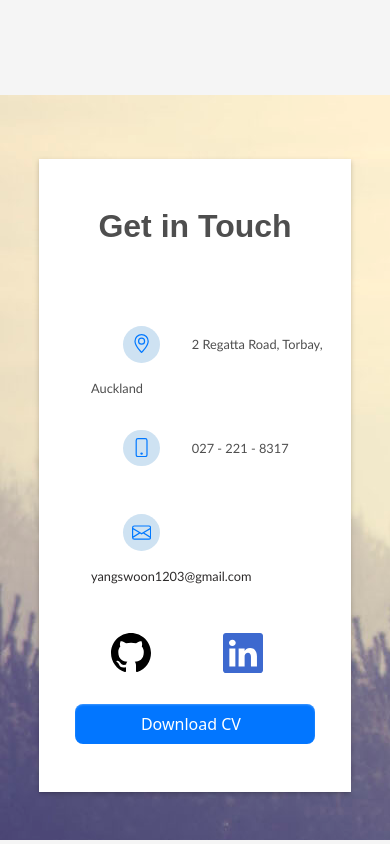
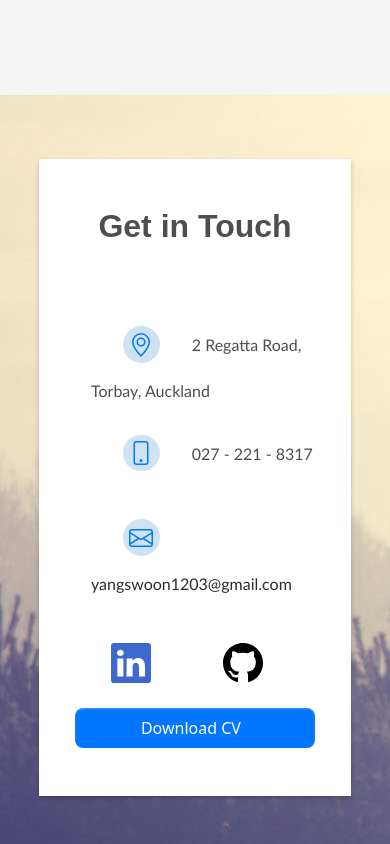
Before and after one commit to seuyan13/myPortfolioPage, a React (Create React App) app: page / in a window 390 px wide. Shown: the part 8391-9235 px from the top of the page. Built offline with nearby package versions, Linux system fonts and the light colour scheme.

Commit message:
update css

```diff
--- a/src/components/ContactSection/Contact.module.css
+++ b/src/components/ContactSection/Contact.module.css
@@ -117,6 +117,10 @@
     text-align: left;
   }
 
+  .column .linkerList {
+    float: none;
+  }
+
   .cvContainer {
     float: none;
     margin: 0;
@@ -124,9 +128,3 @@
     width: 15rem;
   }
 }
-
-@media only screen and (max-width: 500px) {
-  .iconList li {
-    font-size: 0.8rem;
-  }
-}
--- a/src/components/ProjectSection/ModalBox.module.css
+++ b/src/components/ProjectSection/ModalBox.module.css
@@ -151,7 +151,7 @@
 }
 
 /**/
-@media only screen and (max-width: 900px) {
+@media only screen and (max-width: 1000px) {
   .modalContainer {
     padding: 0;
   }
@@ -168,6 +168,11 @@
     margin-top: 3rem;
   }
 
+  .infoList {
+    margin-left: 0;
+    text-align: center;
+  }
+
   .listBrief {
     font-size: 1.1rem;
   }
```
Also changed, not shown: 13 other files (tests, documents, lock files or other folders).
